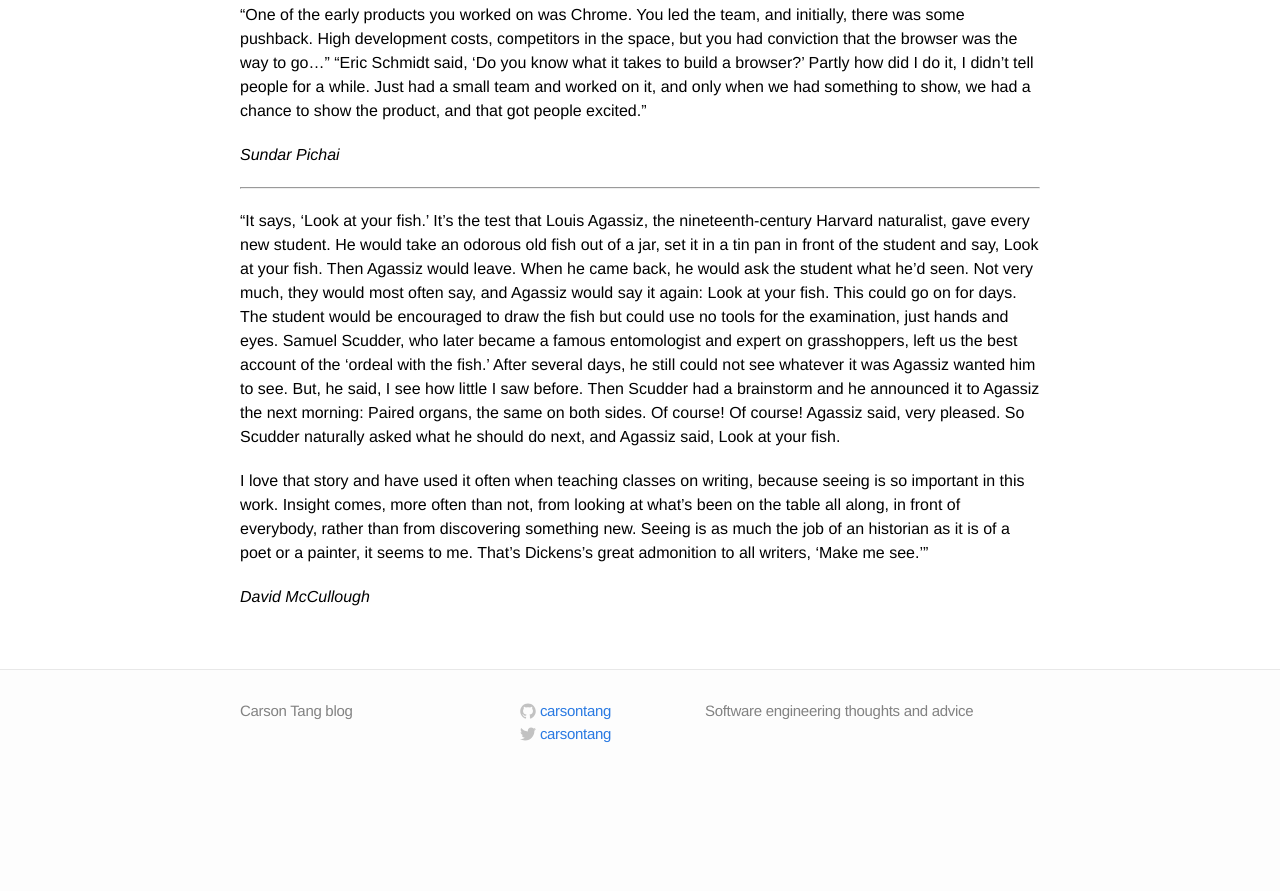
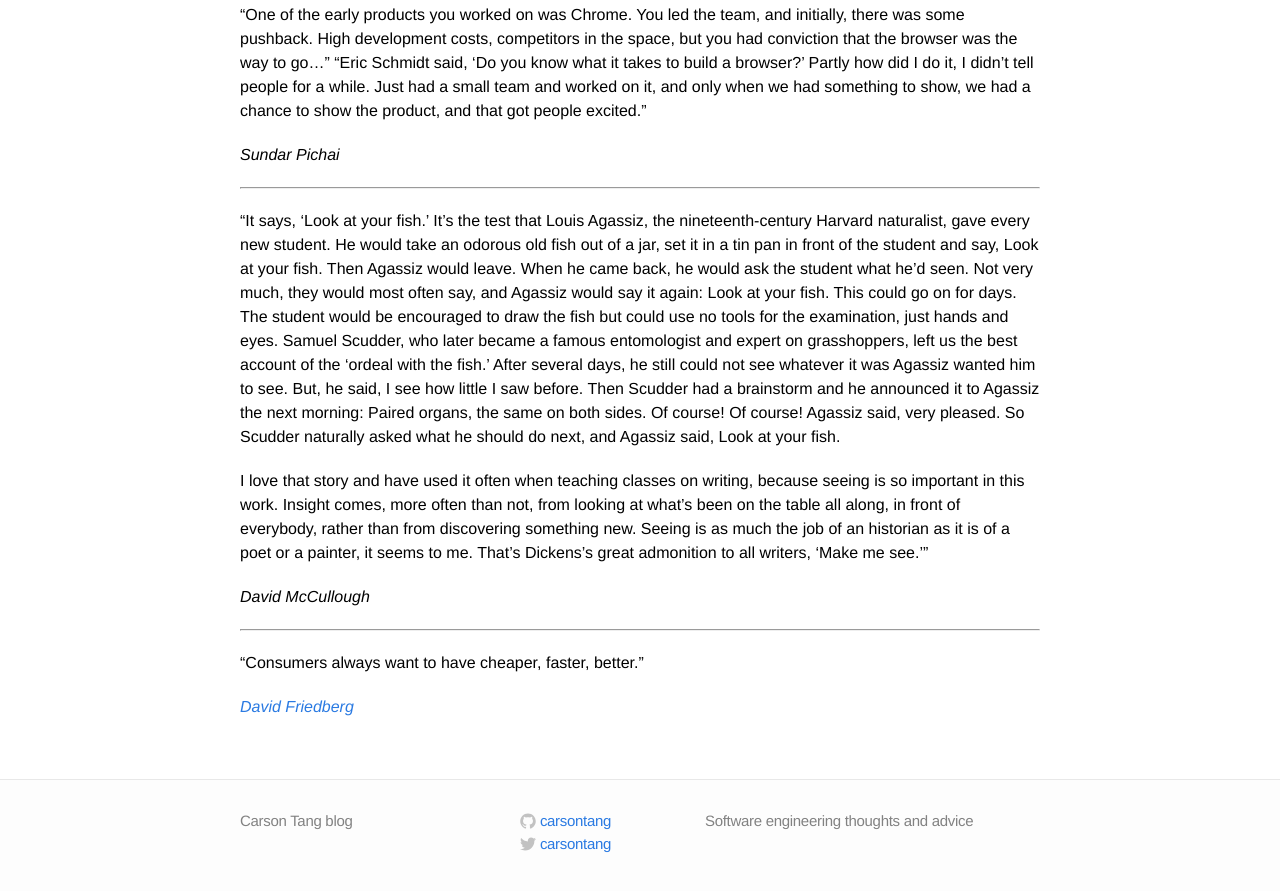
Before and after one commit to carsontang/carsontang.github.io, a Jekyll site: the page built from quotes.md, in a window 1280 px wide and 900 px high, scrolled down 11040 px. Shown: the top 891 px of the window. Built offline with Jekyll 4.4.1, drawn with Linux system fonts in a browser that asks for light colours; before the commit the page ends 11830 px from its top, so only the background shows below that.

Commit message:
quote by David Friedberg

```diff
--- a/quotes.md
+++ b/quotes.md
@@ -448,3 +448,9 @@ But influence in society is a capital that must be used sparingly, lest it disap
 I love that story and have used it often when teaching classes on writing, because seeing is so important in this work. Insight comes, more often than not, from looking at what’s been on the table all along, in front of everybody, rather than from discovering something new. Seeing is as much the job of an historian as it is of a poet or a painter, it seems to me. That’s Dickens’s great admonition to all writers, 'Make me see.'"
 
 *David McCullough*
+
+---
+
+"Consumers always want to have cheaper, faster, better."
+
+[*David Friedberg*](https://www.youtube.com/watch?v=mxQMdk6jCKU&t=22s&ab_channel=All-InPodcast)
```
